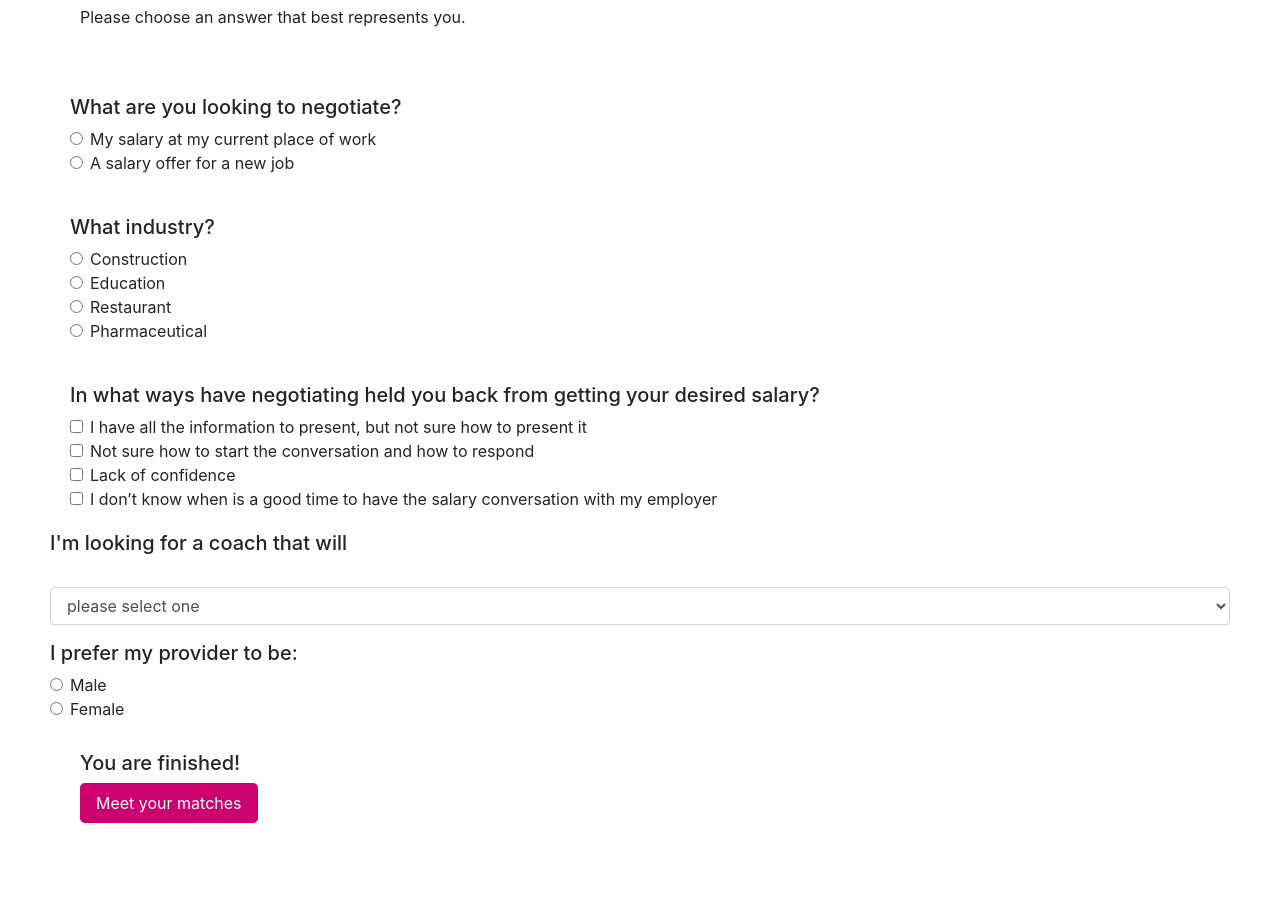
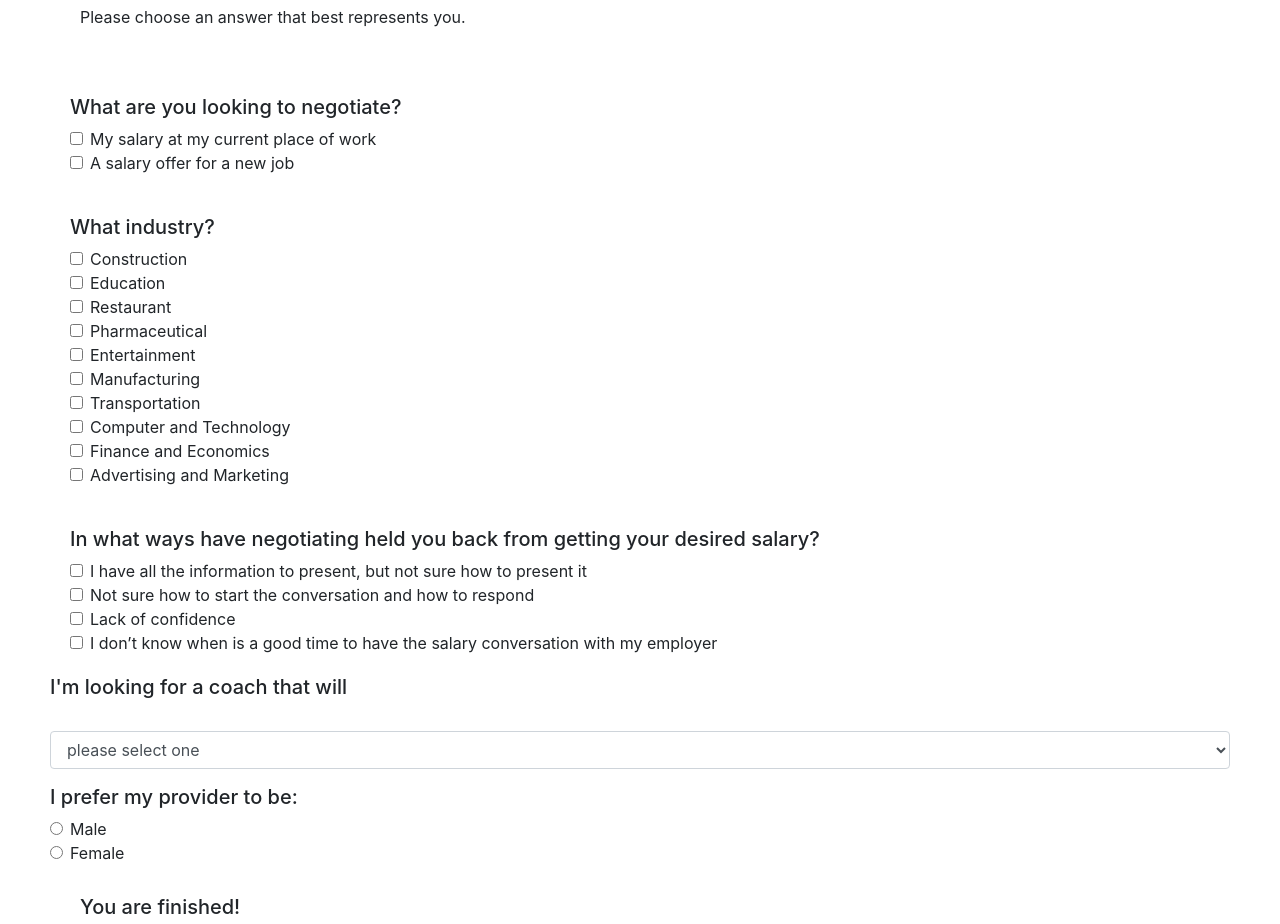
Before and after one commit to yixiaoli06/final-project-salary-coach-feature-v2, a plain HTML site: page index.html in a window 1280 px wide. Shown: the part 1586-2510 px from the top of the page. Drawn offline with nearby package versions, Linux system fonts and the light colour scheme; files whose address does not match are found by name.

Commit message:
updated form

```diff
--- a/index.html
+++ b/index.html
@@ -120,14 +120,14 @@
         <div class="q1">
             <h5>What are you looking to negotiate?</h5>
             <div class="form-check">
-                <input class="form-check-input" type="radio" name="exampleRadios" id="exampleRadios1" value="option1" >
-                <label class="form-check-label" for="exampleRadios1">
+                <input class="form-check-input" type="checkbox" value="" id="defaultCheck1">
+                <label class="form-check-label" for="defaultCheck1">
                 My salary at my current place of work
                 </label>
             </div>
             <div class="form-check">
-                <input class="form-check-input" type="radio" name="exampleRadios" id="exampleRadios2" value="option2">
-                <label class="form-check-label" for="exampleRadios2">
+                <input class="form-check-input" type="checkbox" value="" id="defaultCheck1">
+                <label class="form-check-label" for="defaultCheck1">
                 A salary offer for a new job
                 </label>
             </div>
@@ -135,27 +135,63 @@
         <div class="q2">
             <h5>What industry?</h5>
             <div class="form-check">
-                <input class="form-check-input" type="radio" name="exampleRadios" id="exampleRadios1" value="option3" >
-                <label class="form-check-label" for="exampleRadios3">
+                <input class="form-check-input" type="checkbox" value="" id="defaultCheck1">
+                <label class="form-check-label" for="defaultCheck1">
                 Construction
                 </label>
             </div>
             <div class="form-check">
-                <input class="form-check-input" type="radio" name="exampleRadios" id="exampleRadios2" value="option4">
-                <label class="form-check-label" for="exampleRadios4">
+                <input class="form-check-input" type="checkbox" value="" id="defaultCheck1">
+                <label class="form-check-label" for="defaultCheck1">
                 Education
                 </label>
             </div>
             <div class="form-check">
-                <input class="form-check-input" type="radio" name="exampleRadios" id="exampleRadios1" value="option5" >
-                <label class="form-check-label" for="exampleRadios5">
+                <input class="form-check-input" type="checkbox" value="" id="defaultCheck1">
+                <label class="form-check-label" for="defaultCheck1">
                 Restaurant
                 </label>
             </div>
             <div class="form-check">
-                <input class="form-check-input" type="radio" name="exampleRadios" id="exampleRadios2" value="option6">
-                <label class="form-check-label" for="exampleRadios6">
+                <input class="form-check-input" type="checkbox" value="" id="defaultCheck1">
+                <label class="form-check-label" for="defaultCheck1">
                 Pharmaceutical
+                </label>
+            </div>
+            <div class="form-check">
+                <input class="form-check-input" type="checkbox" value="" id="defaultCheck1">
+                <label class="form-check-label" for="defaultCheck1">
+                Entertainment
+                </label>
+            </div>
+            <div class="form-check">
+                <input class="form-check-input" type="checkbox" value="" id="defaultCheck1">
+                <label class="form-check-label" for="defaultCheck1">
+                Manufacturing
+                </label>
+            </div>
+            <div class="form-check">
+                <input class="form-check-input" type="checkbox" value="" id="defaultCheck1">
+                <label class="form-check-label" for="defaultCheck1">
+                Transportation
+                </label>
+            </div>
+            <div class="form-check">
+                <input class="form-check-input" type="checkbox" value="" id="defaultCheck1">
+                <label class="form-check-label" for="defaultCheck1">
+                Computer and Technology
+                </label>
+            </div>
+            <div class="form-check">
+                <input class="form-check-input" type="checkbox" value="" id="defaultCheck1">
+                <label class="form-check-label" for="defaultCheck1">
+                Finance and Economics
+                </label>
+            </div>
+            <div class="form-check">
+                <input class="form-check-input" type="checkbox" value="" id="defaultCheck1">
+                <label class="form-check-label" for="defaultCheck1">
+                Advertising and Marketing
                 </label>
             </div>
         </div>
@@ -214,7 +250,7 @@
             </div>
         <div class="end-of-form">
             <h5>You are finished!</h5>
-            <a class="btn btn-primary btn-lg" href="https://yixiaoli06.github.io/final-project-salary-meet-your-matches/" role="button">Meet your matches</a>
+            <a class="btn btn-primary btn-lg" href="https://yixiaoli06.github.io/final-project-salary-meet-your-matches-v2/" role="button">Meet your matches</a>
         </div>
     </div>
 </section>
```
